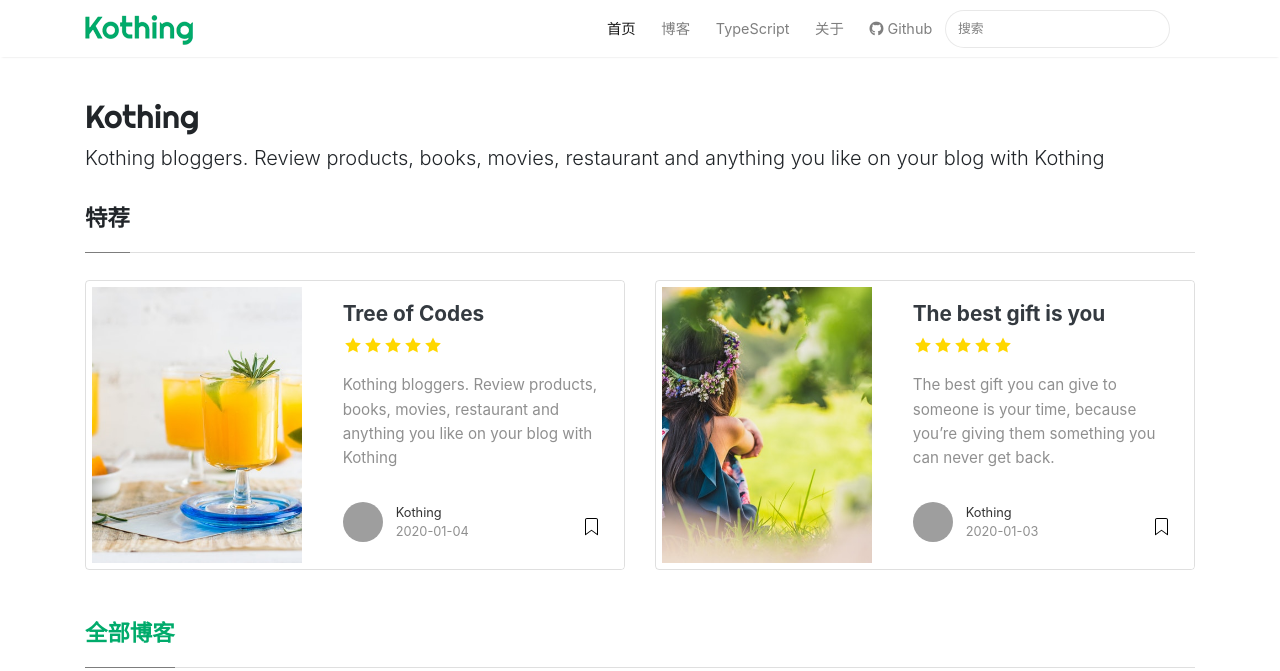
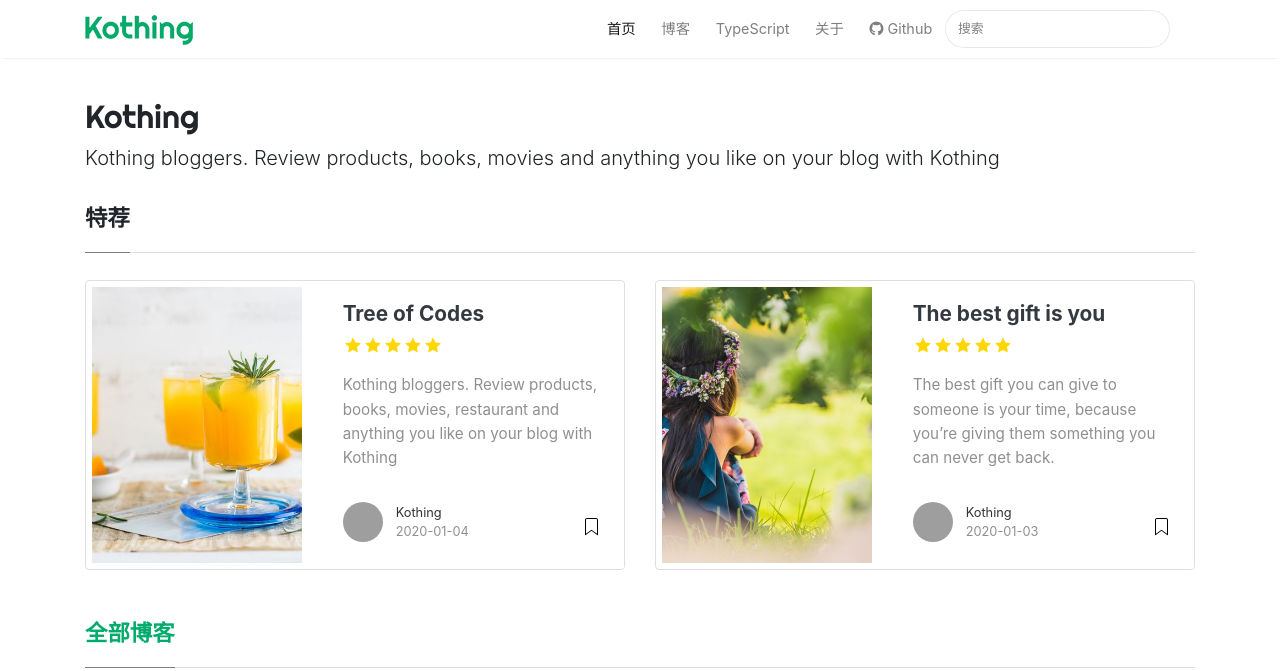
Before and after one commit to kothing/kothing.github.io, a Jekyll site: the page built from index.html, in a window 1280 px wide and 900 px high, cut to the strip 0-671 px from the top of the window. Built offline with Jekyll 4.4.1, drawn with Linux system fonts in a browser that asks for light colours; nearby versions of some CDN libraries; the list of posts is cut into pages by our own code; grey boxes are pictures that could not be loaded.

Commit message:
Update _config.yml

```diff
--- a/_config.yml
+++ b/_config.yml
@@ -1,7 +1,7 @@
 # Site
 name: "Kothing"
 title: "Kothing"
-description: "Kothing bloggers. Review products, books, movies, restaurant and anything you like on your blog with Kothing"
+description: "Kothing bloggers. Review products, books, movies and anything you like on your blog with Kothing"
 logo: 'assets/images/logo.png'
 favicon: 'assets/images/logo.png'
 baseurl: ''
```
